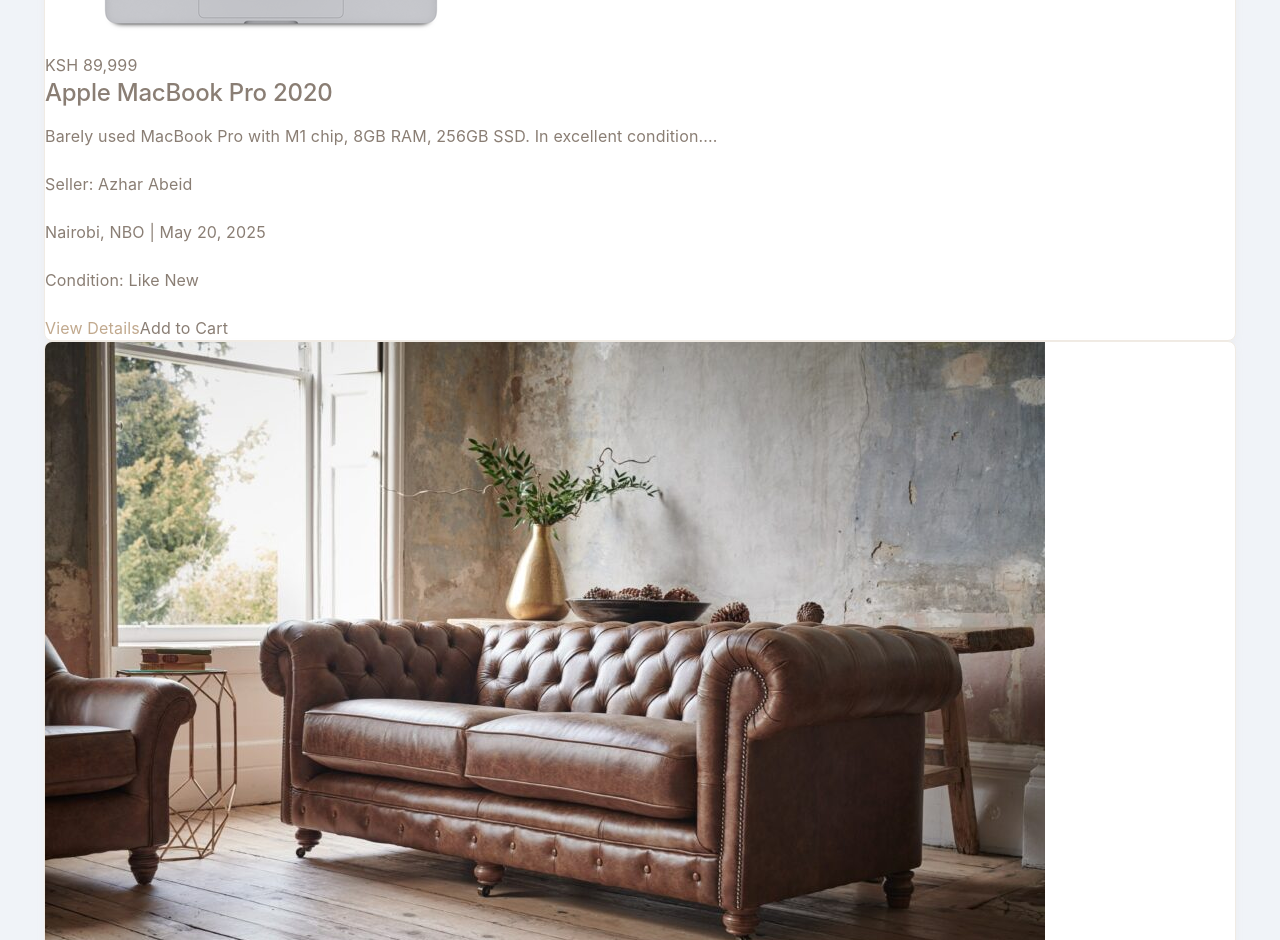
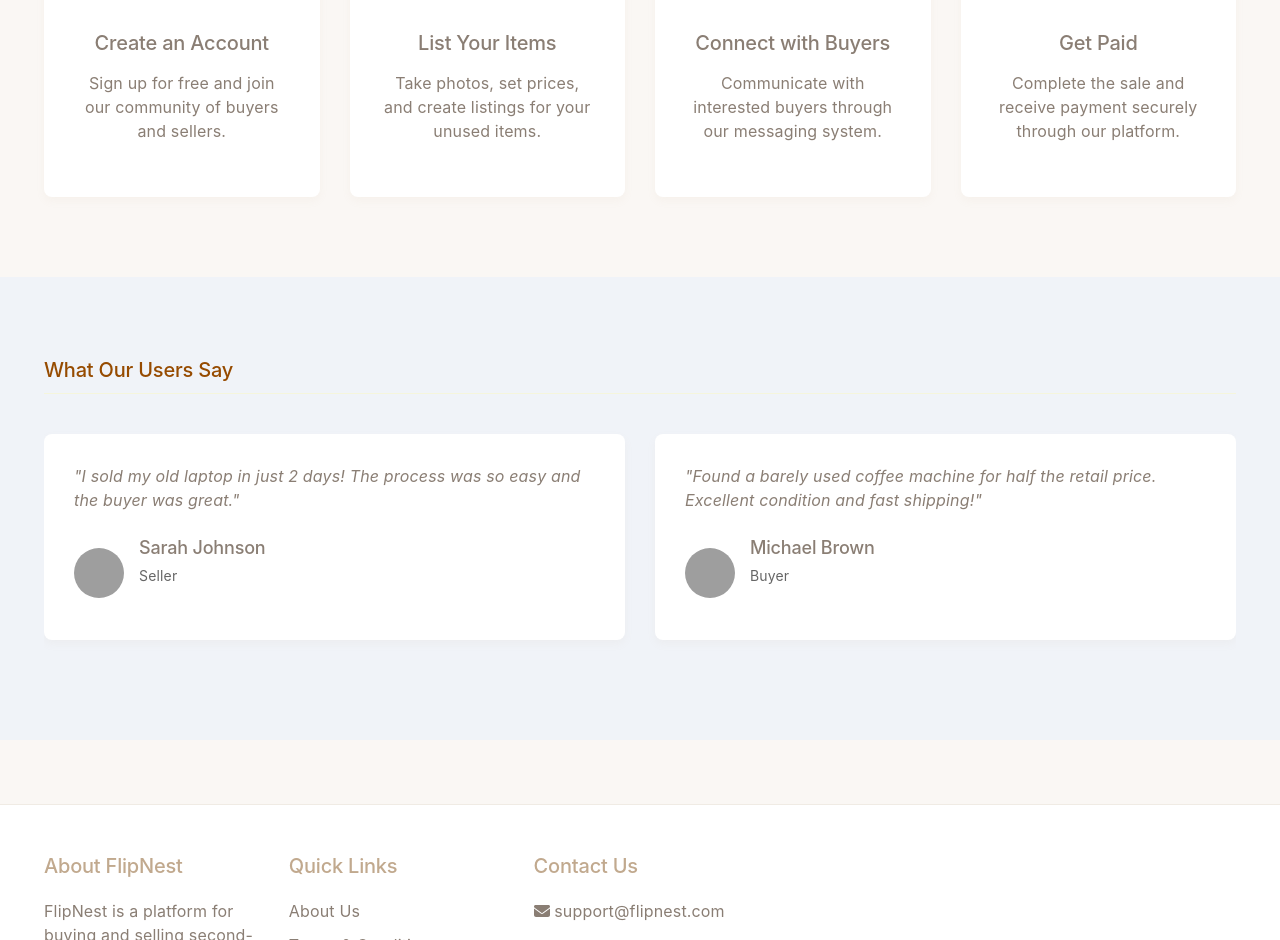
Before and after one commit to azharhacks/FlipNest2, a React (Create React App) app in the folder flipnest/: page / in a window 1280 px wide. Shown: the part 1860-2800 px from the top of the page. Built offline with nearby package versions, Linux system fonts and the light colour scheme; grey boxes are pictures that could not be loaded.

Commit message:
Revert "alvin"
This reverts commit 5ffa933d36c4bd61bd54b403138de4893751dd7e.

```diff
--- a/flipnest/postcss.config.js
+++ /dev/null
@@ -1,6 +0,0 @@
-module.exports = {
-  plugins: {
-    tailwindcss: {},
-    autoprefixer: {},
-  },
-}
--- a/flipnest/src/pages/Browse.jsx
+++ b/flipnest/src/pages/Browse.jsx
@@ -5,128 +5,84 @@ import '../styles/styles.css';
 import '../styles/browse.css';
 import '../styles/modern.css';
 
+const Browse = () => {
+  return (
+    <>
+      <Header />
 
+     {/* Browse Section */}
+       <section className="browse-section">
+        <div className="container">
+          <div className="browse-container">
+            <div className="browse-header">
+              <h2>Browse Items</h2>
+              <p>Find great deals on second-hand items from our community of sellers.</p>
+            </div>
 
+            <div className="filters">
+              <div className="filter-group">
+                <label htmlFor="category-filter">Category</label>
+                <select id="category-filter">
+                  <option value="all">All Categories</option>
+                  <option value="electronics">Electronics</option>
+                  <option value="furniture">Furniture</option>
+                  <option value="clothing">Clothing</option>
+                  <option value="books">Books</option>
+                  <option value="home-garden">Home & Garden</option>
+                  <option value="toys">Toys & Games</option>
+                  <option value="sports">Sports & Outdoors</option>
+                  <option value="automotive">Automotive</option>
+                  <option value="other">Other</option>
+                </select>
+              </div>
 
-const Browse = () => {
-  const [products, setProducts] = useState([]);
-  const [filters, setFilters] = useState({
-    category: 'all',
-    condition: 'all',
-    sort: 'newest',
-    minPrice: '',
-    maxPrice: '',
-    search: ''
-  });
-  const [cartCount, setCartCount] = useState(0);
-  const [user, setUser] = useState(null);
+              <div className="filter-group">
+                <label>Price Range</label>
+                <div className="price-range">
+                  <input type="number" id="min-price" placeholder="Min $" min="0" />
+                  <input type="number" id="max-price" placeholder="Max $" min="0" />
+                </div>
+              </div>
 
-  // Load products and user on mount
-  useEffect(() => {
-    const storedUser = JSON.parse(localStorage.getItem('user'));
-    setUser(storedUser);
+              <div className="filter-group">
+                <label htmlFor="condition-filter">Condition</label>
+                <select id="condition-filter">
+                  <option value="all">All Conditions</option>
+                  <option value="New">New</option>
+                  <option value="Like New">Like New</option>
+                  <option value="Excellent">Excellent</option>
+                  <option value="Good">Good</option>
+                  <option value="Fair">Fair</option>
+                  <option value="Poor">Poor</option>
+                </select>
+              </div>
 
-    const storedProducts = JSON.parse(localStorage.getItem('products')) || [];
-    setProducts(storedProducts.length ? storedProducts : window.sampleProducts || []);
-
-    updateCartCount();
-  }, []);
-
-  useEffect(() => {
-    updateCartCount();
-  }, [products]);
-
-  const updateCartCount = () => {
-    const cart = JSON.parse(localStorage.getItem('cart')) || [];
-    const count = cart.reduce((total, item) => total + item.quantity, 0);
-    setCartCount(count);
-  };
-
-  const handleFilterChange = (e) => {
-    const { name, value } = e.target;
-    setFilters(prev => ({ ...prev, [name]: value }));
-  };
-
-  const filteredProducts = () => {
-    return products
-      .filter(product => {
-        const { category, condition, minPrice, maxPrice, search } = filters;
-        if (category !== 'all' && product.category !== category) return false;
-        if (condition !== 'all' && product.condition !== condition) return false;
-        if (minPrice && product.price < parseFloat(minPrice)) return false;
-        if (maxPrice && product.price > parseFloat(maxPrice)) return false;
-        if (search && !product.title.toLowerCase().includes(search.toLowerCase()) &&
-            !product.description.toLowerCase().includes(search.toLowerCase())) return false;
-        return true;
-      })
-      .sort((a, b) => {
-        switch (filters.sort) {
-          case 'price-asc': return a.price - b.price;
-          case 'price-desc': return b.price - a.price;
-          case 'newest': default: return b.id - a.id;
-        }
-      });
-  };
-
-  const addToCart = (productId) => {
-    const cart = JSON.parse(localStorage.getItem('cart')) || [];
-    const existing = cart.find(item => item.id === productId);
-    if (existing) {
-      existing.quantity += 1;
-    } else {
-      const product = products.find(p => p.id === productId);
-      if (product) {
-        cart.push({ ...product, quantity: 1 });
-      }
-    }
-    localStorage.setItem('cart', JSON.stringify(cart));
-    updateCartCount();
-    alert('Item added to cart!');
-  };
-
-  return (
-    <div className="browse-page">
-      <div className="filters">
-        <input name="search" placeholder="Search..." value={filters.search} onChange={handleFilterChange} />
-        <select name="category" value={filters.category} onChange={handleFilterChange}>
-          <option value="all">All Categories</option>
-          <option value="Electronics">Electronics</option>
-          <option value="Clothing">Clothing</option>
-          {/* Add more options */}
-        </select>
-        <select name="condition" value={filters.condition} onChange={handleFilterChange}>
-          <option value="all">All Conditions</option>
-          <option value="new">New</option>
-          <option value="used">Used</option>
-        </select>
-        <input name="minPrice" type="number" placeholder="Min Price" value={filters.minPrice} onChange={handleFilterChange} />
-        <input name="maxPrice" type="number" placeholder="Max Price" value={filters.maxPrice} onChange={handleFilterChange} />
-        <select name="sort" value={filters.sort} onChange={handleFilterChange}>
-          <option value="newest">Newest</option>
+              <div className="filter-group">
+                <label htmlFor="sort-filter">Sort By</label>
+                <select id="sort-filter">
+                  <option value="newest">Newest First</option>
                   <option value="price-asc">Price: Low to High</option>
                   <option value="price-desc">Price: High to Low</option>
                 </select>
               </div>
+            </div>
 
-      <div className="cart-count">Cart: {cartCount}</div>
+            <div id="product-container">
+              {/* Products will be loaded dynamically */}
+            </div>
 
-      <div className="product-grid">
-        {filteredProducts().length === 0 ? (
-          <div className="no-results">No items found.</div>
-        ) : (
-          filteredProducts().map(product => (
-            <div className="product-card" key={product.id}>
-              <img src={product.image} alt={product.title} onError={(e) => (e.target.src = 'https://via.placeholder.com/300x200?text=FlipNest')} />
-              <h3>{product.title}</h3>
-              <p>Seller: {product.seller}</p>
-              <p>Condition: {product.condition}</p>
-              <p>${product.price.toFixed(2)}</p>
-              <button onClick={() => addToCart(product.id)}>Add to Cart</button>
-            </div>
-          ))
-        )}
+            <div className="pagination" id="pagination">
+              {/* Pagination will be added dynamically */}
             </div>
           </div>
+        </div>
+      </section>
+
+          {/* ... All your Browse content ... */}
+
+
+      <Footer />
+    </>
   );
 };
 
--- a/flipnest/src/pages/FeaturedProducts.jsx
+++ /dev/null
@@ -1,166 +0,0 @@
-// src/components/FeaturedProducts.jsx
-import React, { useEffect, useState } from 'react';
-
-const sampleProducts = [
-  {
-    id: 1,
-    title: 'Apple MacBook Pro 2020',
-    description: 'Barely used MacBook Pro with M1 chip, 8GB RAM, 256GB SSD. In excellent condition.',
-    price: 89999,
-    seller: 'Azhar Abeid',
-    location: 'Nairobi, NBO',
-    date: '2025-05-20',
-    category: 'electronics',
-    image: 'images/apple mackbook.jpg',
-    condition: 'Like New',
-  },
-  {
-    id: 2,
-    title: 'Vintage Leather Sofa',
-    description: 'Beautiful vintage leather sofa in brown. Some wear but in good condition. Very comfortable.',
-    price: 35000,
-    seller: 'Sarah Murigi',
-    location: 'Mombasa, MSA',
-    date: '2025-05-18',
-    category: 'furniture',
-    image: 'images/vintagesofa.jpg',
-    condition: 'Good',
-  },
-  {
-        id: 3,
-        title: "Canon EOS 5D Mark IV",
-        description: "Professional DSLR camera with 24-70mm lens. Low shutter count, includes carrying case.",
-        price: 120000,
-        seller: "Mumtaaz Abdinur",
-        location: "Mandera",
-        date: "2025-05-21",
-        category: "electronics",
-        image: "images/camera.jpg",
-        condition: "Excellent"
-    },
-    {
-        id: 4,
-        title: "Designer Dress - Size M",
-        description: "Brand name designer dress, only worn once for a special occasion. Original price 30000 ksh.",
-        price: 8500,
-        seller: "Stacy Wanjiku",
-        location: "Kisumu, KSM",
-        date: "2025-05-19",
-        category: "clothing",
-        image: "images/dress.jpg",
-        condition: "Like New"
-    },
-    {
-        id: 5,
-        title: "Harry Potter Complete Book Set",
-        description: "All 7 Harry Potter books in hardcover. Some minor wear on the covers but pages are in perfect condition.",
-        price: 6500,
-        seller: "Affan Abubakar",
-        location: "Nairobi, NBO",
-        date: "2025-05-17",
-        category: "books",
-        image: "images/books.jpg",
-        condition: "Good"
-    },
-    {
-        id: 6,
-        title: "Dining Table with 4 Chairs",
-        description: "Solid wood dining table set. Table is 60\" x 36\" and comes with 4 matching chairs.",
-        price: 22000,
-        seller: "Ralph Mwangi",
-        location: "Thika, THK",
-        date: "2025-05-16",
-        category: "furniture",
-        image: "images/diningtable.jpg",
-        condition: "Good"
-    }
-];
-
-const FeaturedProducts = () => {
-  const [products, setProducts] = useState([]);
-
-  useEffect(() => {
-    setProducts(sampleProducts);
-    updateCartCount(); // Optional: update cart badge on load
-  }, []);
-
-  const addToCart = (product) => {
-    let cart = JSON.parse(localStorage.getItem('cart')) || [];
-    const existingIndex = cart.findIndex((item) => item.id === product.id);
-
-    if (existingIndex !== -1) {
-      cart[existingIndex].quantity += 1;
-    } else {
-      cart.push({ ...product, quantity: 1 });
-    }
-
-    localStorage.setItem('cart', JSON.stringify(cart));
-    alert(`${product.title} added to cart!`);
-    updateCartCount();
-  };
-
-  const updateCartCount = () => {
-    const cart = JSON.parse(localStorage.getItem('cart')) || [];
-    const total = cart.reduce((sum, item) => sum + item.quantity, 0);
-    const countElement = document.querySelector('.cart-count');
-    if (countElement) {
-      countElement.textContent = total;
-      countElement.style.display = total > 0 ? 'inline-block' : 'none';
-    }
-  };
-
-  return (
-    <div id="featured-products" className="grid grid-cols-1 sm:grid-cols-2 md:grid-cols-3 gap-4 p-4">
-      {products.map((product) => {
-        const formattedPrice = `KSH ${product.price.toLocaleString()}`;
-        const formattedDate = new Date(product.date).toLocaleDateString('en-US', {
-          year: 'numeric',
-          month: 'short',
-          day: 'numeric',
-        });
-
-        return (
-          <div key={product.id} className="border rounded-xl overflow-hidden shadow-md product-card">
-            <div className="relative">
-              <img
-                src={product.image}
-                alt={product.title}
-                onError={(e) => (e.target.src = 'https://via.placeholder.com/300x220?text=Product+Image')}
-                className="w-full h-48 object-cover"
-              />
-              <div className="absolute bottom-2 right-2 bg-black text-white text-xs px-2 py-1 rounded">
-                {formattedPrice}
-              </div>
-            </div>
-            <div className="p-4 space-y-2">
-              <h3 className="font-semibold text-lg">{product.title}</h3>
-              <p className="text-sm text-gray-600">{product.description.substring(0, 100)}...</p>
-              <p className="text-sm text-gray-500">Seller: {product.seller}</p>
-              <p className="text-sm text-gray-500">
-                <i className="fas fa-map-marker-alt"></i> {product.location} |{' '}
-                <i className="far fa-calendar-alt"></i> {formattedDate}
-              </p>
-              <p className="text-sm">Condition: {product.condition}</p>
-              <div className="flex gap-2 mt-2">
-                <a
-                  href={`product-details.html?id=${product.id}`}
-                  className="px-4 py-1 bg-blue-600 text-white text-sm rounded"
-                >
-                  View Details
-                </a>
-                <button
-                  onClick={() => addToCart(product)}
-                  className="px-4 py-1 bg-green-600 text-white text-sm rounded"
-                >
-                  Add to Cart
-                </button>
-              </div>
-            </div>
-          </div>
-        );
-      })}
-    </div>
-  );
-};
-
-export default FeaturedProducts;
--- a/flipnest/src/pages/Home.jsx
+++ b/flipnest/src/pages/Home.jsx
@@ -4,7 +4,6 @@ import Header from '../components/Header'; // Import Header
 import Footer from '../components/Footer'; // Import Footer
 import '../styles/styles.css';
 import '../styles/modern.css';
-import FeaturedProducts from './FeaturedProducts';
 
 
 
@@ -59,9 +58,9 @@ const Home = () => {
       <section className="featured-products">
         <div className="container">
           <h2 className="section-title">Featured Items</h2>
-
-            <FeaturedProducts />
-
+          <div className="product-grid" id="featured-products">
+            <div className="loading">Loading products...</div>
+          </div>
         </div>
       </section>
 
--- a/flipnest/src/styles/modern.css
+++ b/flipnest/src/styles/modern.css
@@ -1,9 +1,4 @@
 /* FlipNest Modern Theme - Furniture Shop Inspired */
-
-/* src/index.css or styles.css */
-@tailwind base;
-@tailwind components;
-@tailwind utilities;
 
 :root {
   /* Warm, Light Color Palette - Furniture Shop Inspired */
--- a/flipnest/src/styles/styles.css
+++ b/flipnest/src/styles/styles.css
@@ -1,8 +1,3 @@
-/* src/index.css or styles.css */
-@tailwind base;
-@tailwind components;
-@tailwind utilities;
-
 /* Global Styles */
 :root {
     --primary-color: #c1a98e; /* Lighter Warm Taupe (matching modern.css) */
--- a/flipnest/tailwind.config.js
+++ /dev/null
@@ -1,8 +0,0 @@
-/** @type {import('tailwindcss').Config} */
-module.exports = {
-  content: [],
-  theme: {
-    extend: {},
-  },
-  plugins: [],
-}
```
Also changed, not shown: flipnest/src/pages/Cart.jsx (+20 -79 lines). Lines whose indentation alone changed are shown as unchanged.
